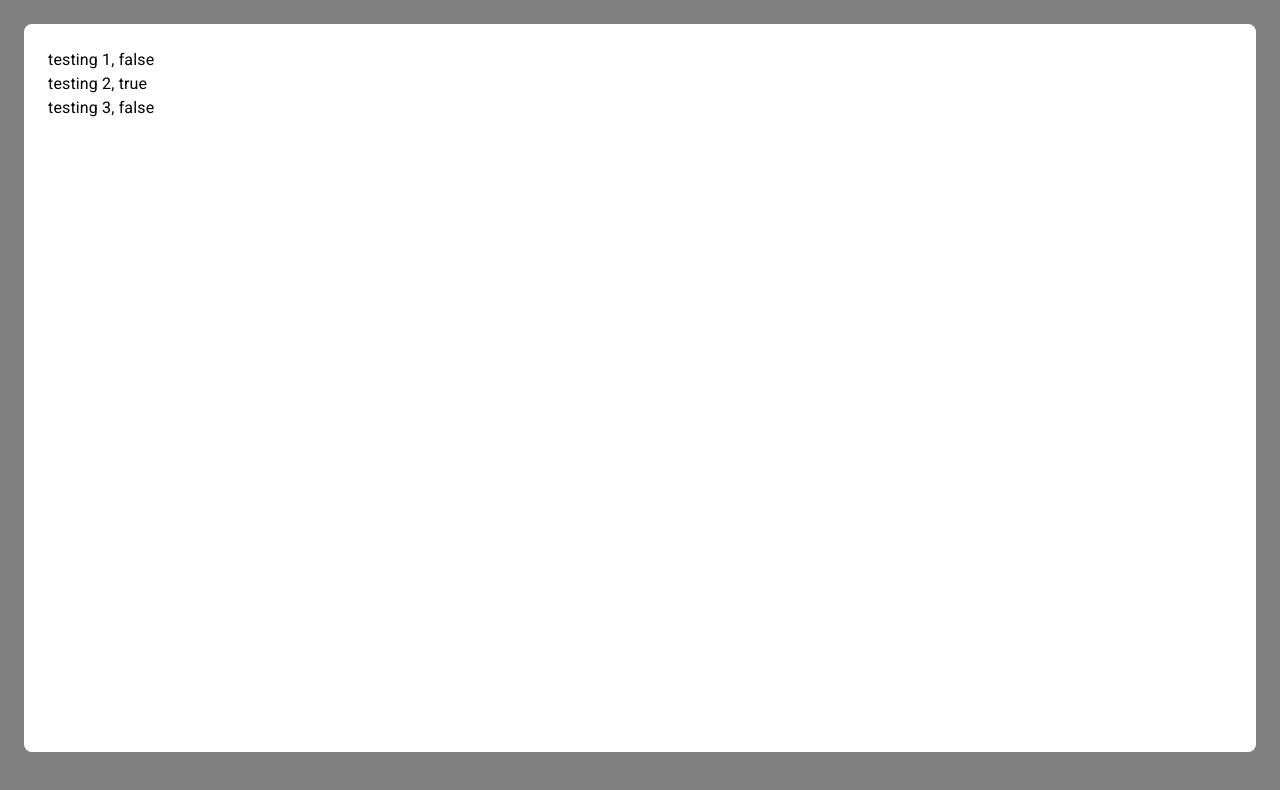
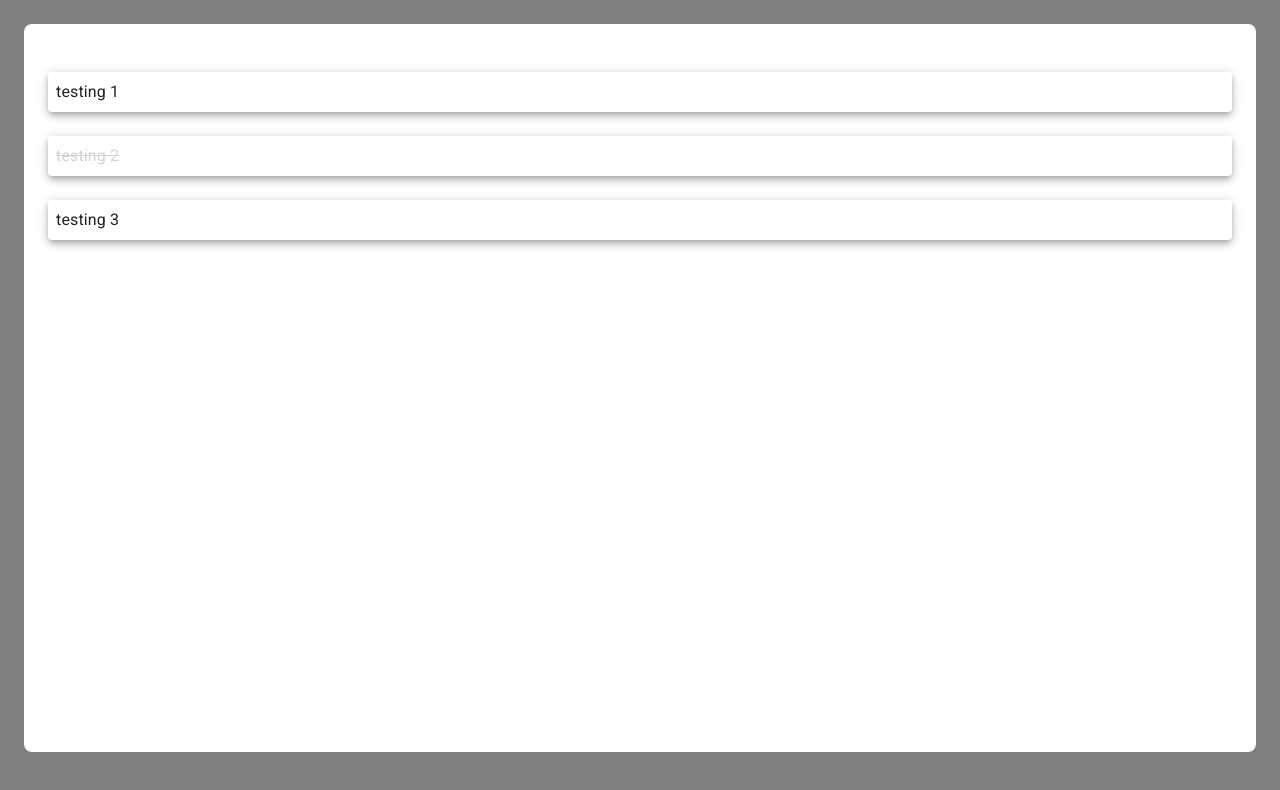
Before and after one commit to chriswolfdesign/todo-front, a React (Create React App) app: page / in a window 1280 px wide. Shown: the top 790 px of the page. Built offline with nearby package versions, Linux system fonts and the light colour scheme.

Commit message:
Todo item is now struck out if completed

```diff
--- a/src/App.js
+++ b/src/App.js
@@ -24,7 +24,7 @@ class App extends React.Component {
         }}
       >
         {this.state.data.map((todo) => {
-          return <TodoItem todo={todo} />;
+          return <TodoItem todo={todo} key={todo._id} />;
         })}
       </Box>
     );
--- a/src/components/TodoItem.js
+++ b/src/components/TodoItem.js
@@ -1,10 +1,29 @@
-import { Typography } from "@mui/material";
+import { Paper, Typography } from "@mui/material";
 
 function TodoItem(props) {
+  const strikeThroughStyle = {
+    textDecoration: "line-through",
+    color: "lightgray",
+  };
+
+  function toggleTodoCompletion() {
+    console.log("Toggling todo item:", props.todo._id);
+  }
+
   return (
-    <Typography>
-      {props.todo.text}, {props.todo.completed ? "true" : "false"}
-    </Typography>
+    <Paper
+      sx={{
+        marginTop: 3,
+        paddingY: 1,
+        paddingLeft: 1,
+      }}
+      elevation={5}
+      onClick={toggleTodoCompletion}
+    >
+      <Typography sx={props.todo.completed ? strikeThroughStyle : {}}>
+        {props.todo.text}
+      </Typography>
+    </Paper>
   );
 }
 
```
